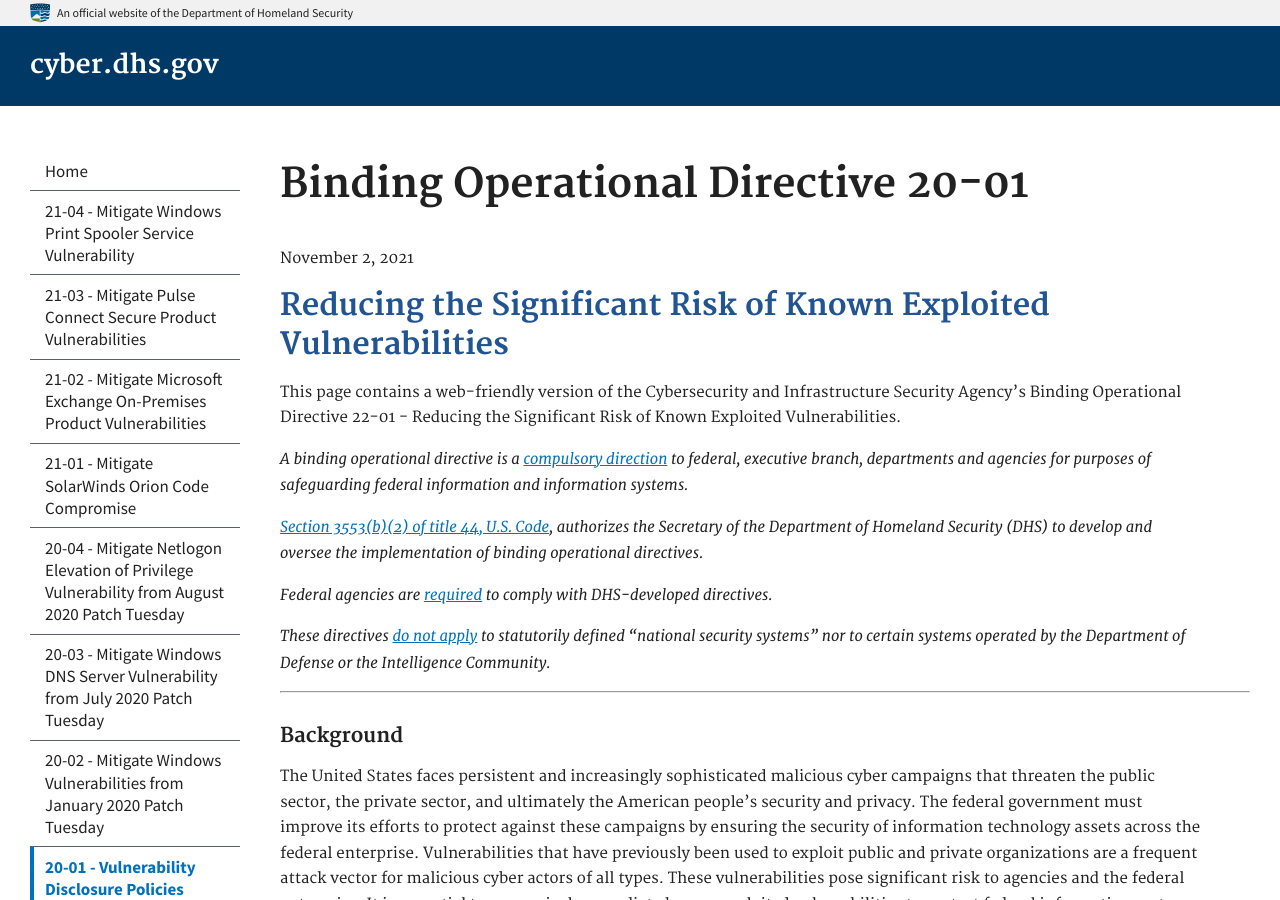
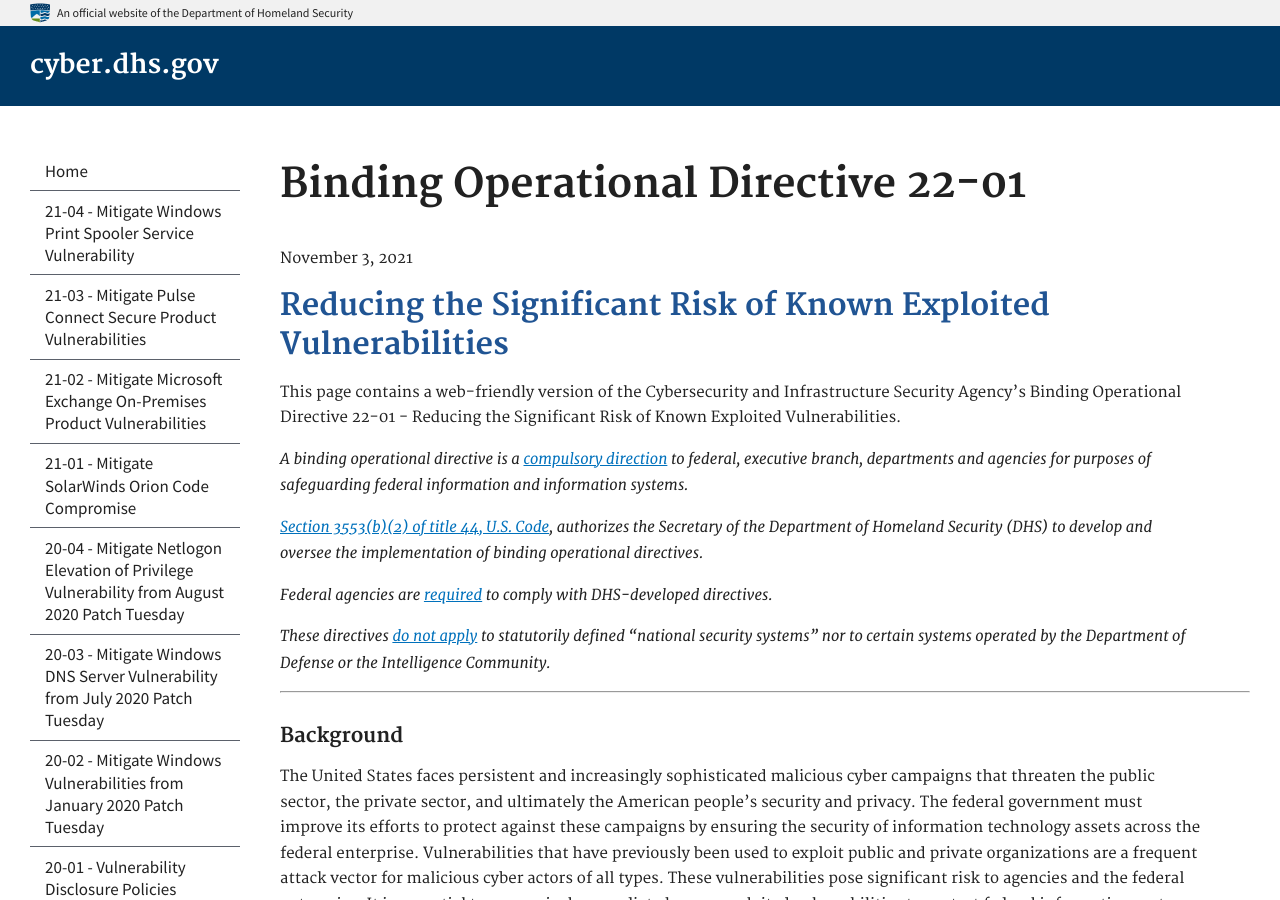
Before and after one commit to cisagov/cyber.dhs.gov, a Jekyll site: the page built from pages/22-01.md, in a window 1280 px wide and 900 px high. Built offline with Jekyll 4.4.1, drawn with Linux system fonts in a browser that asks for light colours; some of the changed text lies outside the part shown.

Commit message:
Date Change

```diff
--- a/pages/22-01.md
+++ b/pages/22-01.md
@@ -1,7 +1,7 @@
 ---
 layout: base
-title: Binding Operational Directive 20-01
-permalink: /bod/20-01/
+title: Binding Operational Directive 22-01
+permalink: /bod/22-01/
 
 subnav:
   - text: Background
@@ -15,7 +15,7 @@ subnav:
   - text: FAQ
     href: "#frequently-asked-questions"
 ---
-November 2, 2021
+November 3, 2021
 ## Reducing the Significant Risk of Known Exploited Vulnerabilities
 
 This page contains a web-friendly version of the Cybersecurity and Infrastructure Security Agency's Binding Operational Directive 22-01 - Reducing the Significant Risk of Known Exploited Vulnerabilities.
```
